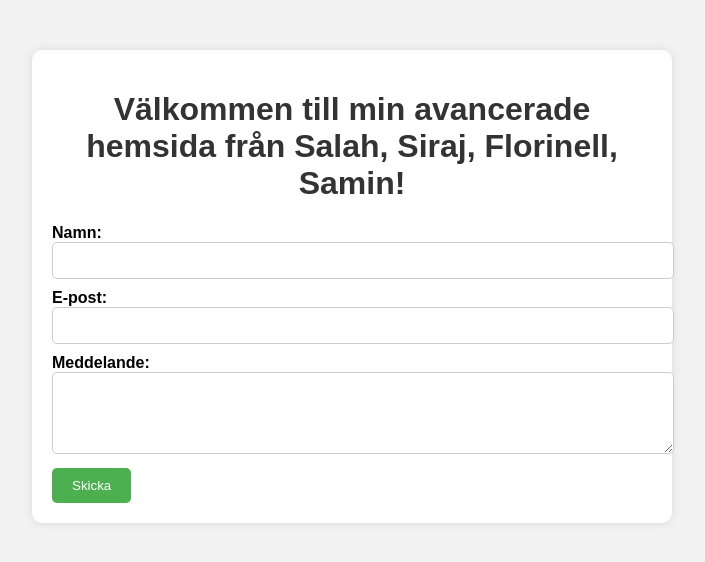
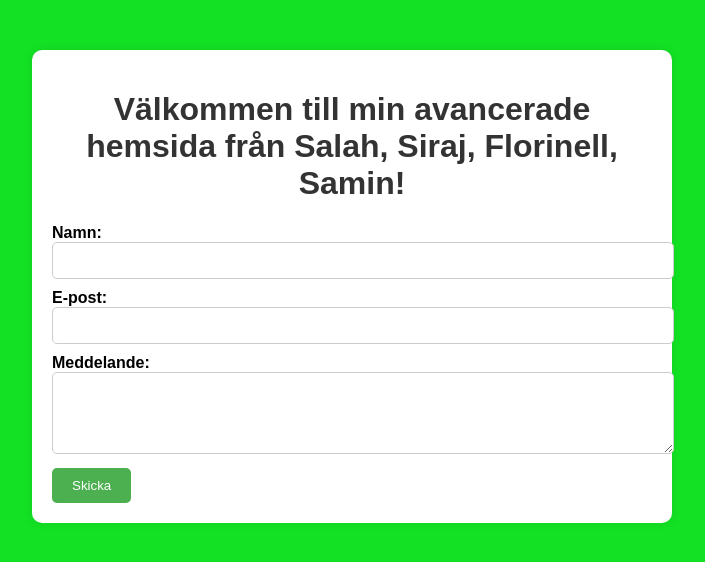
Before and after one commit to salah-96/Exercise, a plain HTML site: page frontend/index.html in a window 1280 px wide. Shown: the whole page, without its empty margins (288-993 px from the left). Drawn offline with Linux system fonts and the light colour scheme.

Commit message:
color changed

```diff
--- a/frontend/styles.css
+++ b/frontend/styles.css
@@ -2,7 +2,8 @@ body {
     font-family: Arial, sans-serif;
     margin: 0;
     padding: 0;
-    background-color: #f2f2f2;
+    background-color: #13e224;
+
 }
 
 .container {
```
